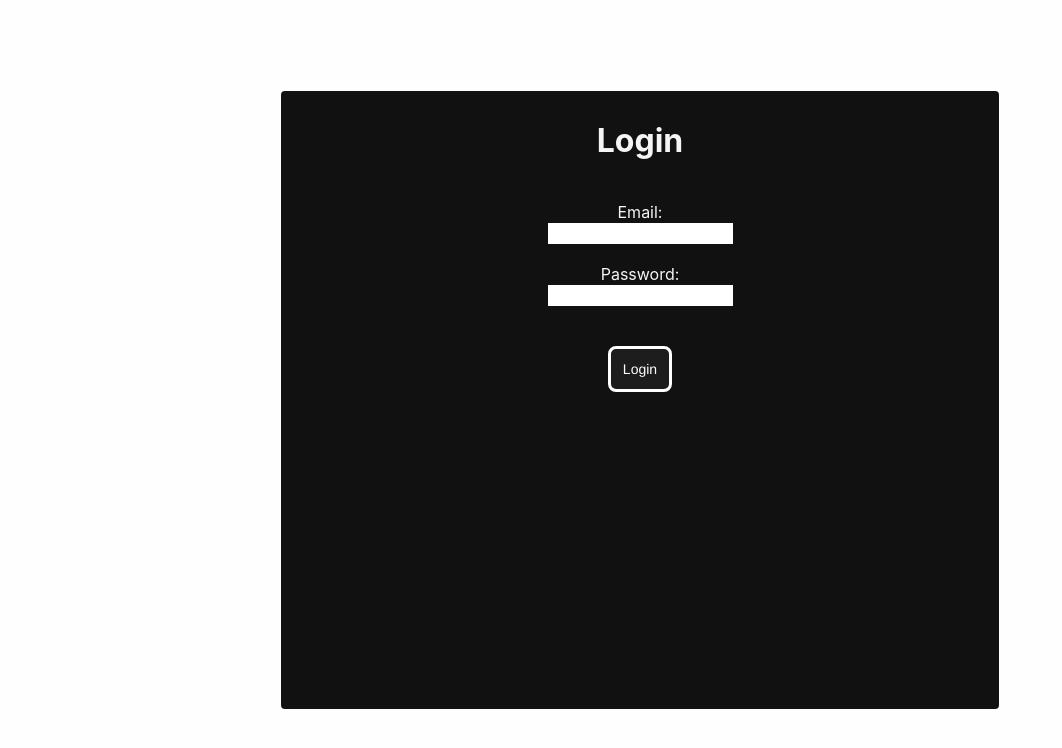
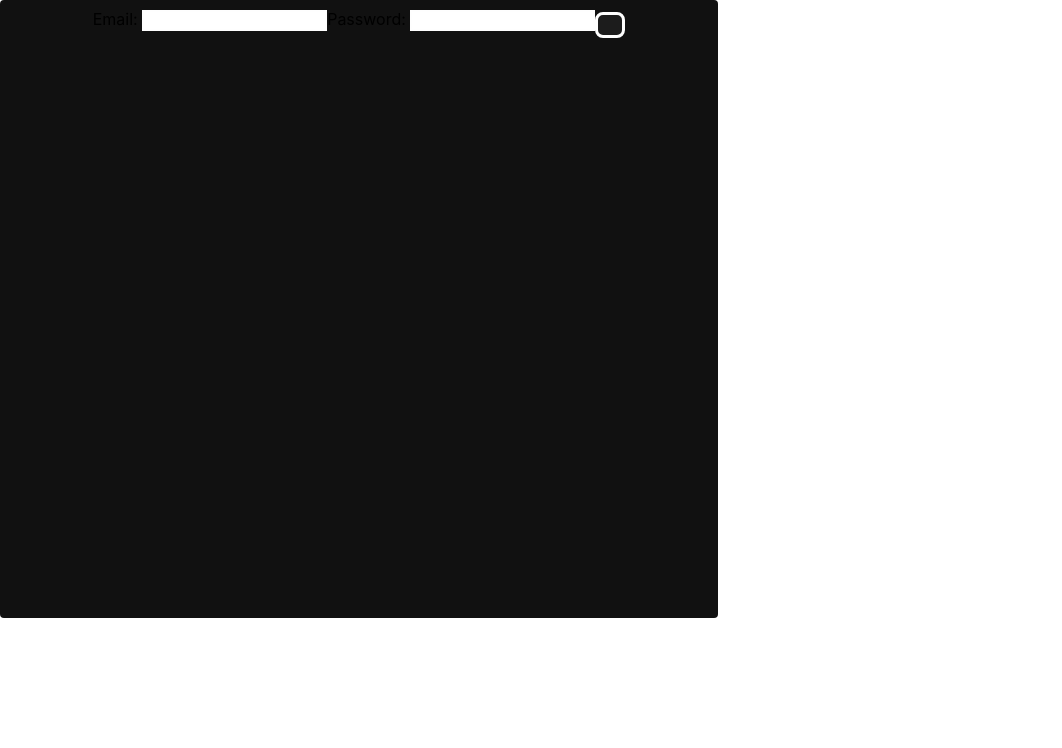
Before and after one commit to syi0/LHT, a React (Create React App) app: page /login in a window 1280 px wide. Shown: the top 748 px of the page, without its empty margins (0-1062 px from the left). Built offline with nearby package versions, Linux system fonts and the light colour scheme.

Commit message:
register

```diff
--- a/src/Login/Login.jsx
+++ b/src/Login/Login.jsx
@@ -10,7 +10,7 @@ export default function Test() {
     const formData = new FormData(form);
     const formJson = Object.fromEntries(formData.entries());
     console.log(formJson.email);
-    let qr=`SELECT Id FROM Login WHERE email='${formJson.email}' AND password='${formJson.password}'`;
+    let qr=`SELECT Id FROM Login WHERE email='${formJson.email}' AND Pasword='${formJson.password}'`;
     axios.post('/api/db', {
       query: qr
 
@@ -21,15 +21,12 @@ export default function Test() {
 
 }
     return (
-        <div className='Login'>
-            <form action="" onSubmit={handleSubmit}>
-                <h1>Login</h1> <br />
-                <label htmlFor="email">Email: </label> <br />
-                <input type="email" name="email" id="email" /> <br /><br />
-                <label htmlFor="password">Password: </label> <br />
-                <input type="password" name="password" id="password" /><br /><br /><br />
-                <button type="submit">Login</button>
-            </form>
-        </div>
+        <form action="" onSubmit={handleSubmit}>
+           <label htmlFor="email">Email: </label>
+           <input type="email" name="email" id="email" />
+           <label htmlFor="password">Password: </label>
+           <input type="password" name="password" id="password" />
+           <button type="submit"></button>
+        </form>
     );
 }
--- a/src/Register/register.jsx
+++ b/src/Register/register.jsx
@@ -13,21 +13,28 @@ export default function Register() {
         console.log(formJson);
         console.log(formJson.username);
         axios.post('/api/db', {
-          query: "SELECT COUNT(*) FROM test WHERE username='{0}'".format(formJson.username)
+          query: `SELECT COUNT(*) FROM Login WHERE username='${formJson.username}' AND email='${formJson.email}'`
 
         })
         .then(function (response) {
           console.log(response);
           if(response.data[0]["COUNT(*)"]==0) {
               console.log("can register");
+              console.log(formJson.password);
+              console.log(formJson.confirmPassword);
+              if(formJson.password.toString()==formJson.confirmPassword.toString()) {
+                console.log("registering");
+
+              axios.post('/api/db/run', {
+                query: `INSERT INTO Login(Email,Pasword,Adress,Age,Username,PhoneNumber,PostCode,Surname,Name) VALUES ('${formJson.email}','${formJson.password}','${formJson.adress}','${formJson.age}','${formJson.username}','${formJson.phoneNumber}','pstcode','${formJson.surname}','${formJson.name}')`
+
+              }).then(function (response) {
+                console.log(response);
+              })
+            }
           }
         })
-          .then(function (response) {
-            console.log(response);
-          })
-          .catch(function (error) {
-            console.log(error);
-          });
+
       }
     return (
         <div className='register' onSubmit={handleSubmit}>
@@ -38,20 +45,20 @@ export default function Register() {
                 <input type="text" name='email' id='email'/> <br/>
                 <label htmlFor="password">Password: </label><br/>
                 <input type="text" name='password' id='password'/><br/>
-                <label htmlFor="Confirm password">Confirm password:</label><br/>
-                <input type="text" name='Confirm password' id='confirmPassword'/><br/>
+                <label htmlFor="confirmPassword">Confirm password:</label><br/>
+                <input type="text" name='confirmPassword' id='confirmPassword'/><br/>
                 <label htmlFor="username">Username</label><br/>
                 <input type="text" name='username' id='username'/> <br/>
                 <label htmlFor="name">Name</label><br/>
                 <input type="text" name='name' id='name'/><br/>
                 <label htmlFor="surname">Surname</label><br/>
                 <input type="text" name='surname' id='surname'/> <br/>
-                <label htmlFor="Home adress">Home adress</label><br/>
-                <input type="text" name='Home adress' id='homeAdress'/> <br/>
+                <label htmlFor="adress">Home adress</label><br/>
+                <input type="text" name='adress' id='adress'/> <br/>
                 <label htmlFor="age">Age</label><br/>
                 <input type="text" name='age' id='age'/><br/>
-                <label htmlFor="Phone number">Phone number</label><br/>
-                <input type="text" name='Phone number' id='phoneNumber'/> <br/> <br/>
+                <label htmlFor="phoneNumber">Phone number</label><br/>
+                <input type="text" name='phoneNumber' id='phoneNumber'/> <br/> <br/>
                 <button type='submit'>Register</button>
             </form>
 
```
Also changed, not shown: backend.js (+18 -0 lines), 8 other files (tests, documents, lock files or other folders).
